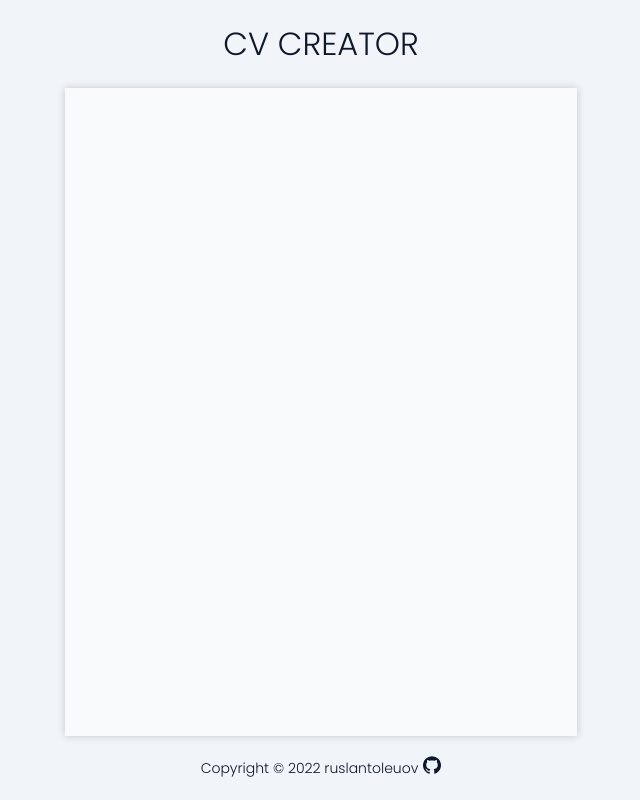
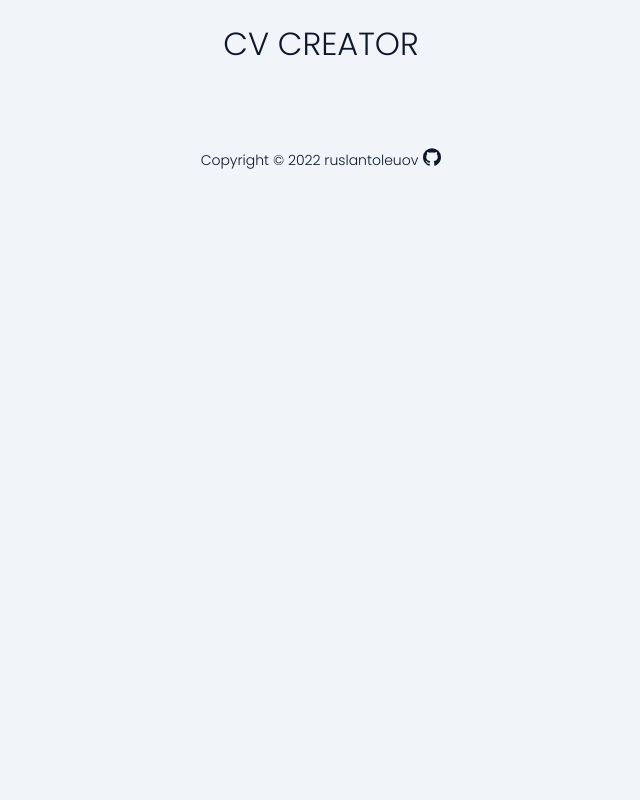
Before and after one commit to ruslantoleuov/cv-project, a React (Vite) app: page / in a window 1280 px wide. Shown: the whole page, without its empty margins (319-959 px from the left). Built offline with nearby package versions, Linux system fonts and the light colour scheme.

Commit message:
Change display from grid to flex

```diff
--- a/src/styles/App.css
+++ b/src/styles/App.css
@@ -1,11 +1,7 @@
 .app {
   min-height: 100vh;
-  display: grid;
-  grid-template-rows: auto 1fr auto;
-  grid-template-areas:
-    "header"
-    "main"
-    "footer";
-
+  display: flex;
+  flex-direction: column;
+  row-gap: 2rem;
   background-color: var(--color-slate-100);
 }
```
